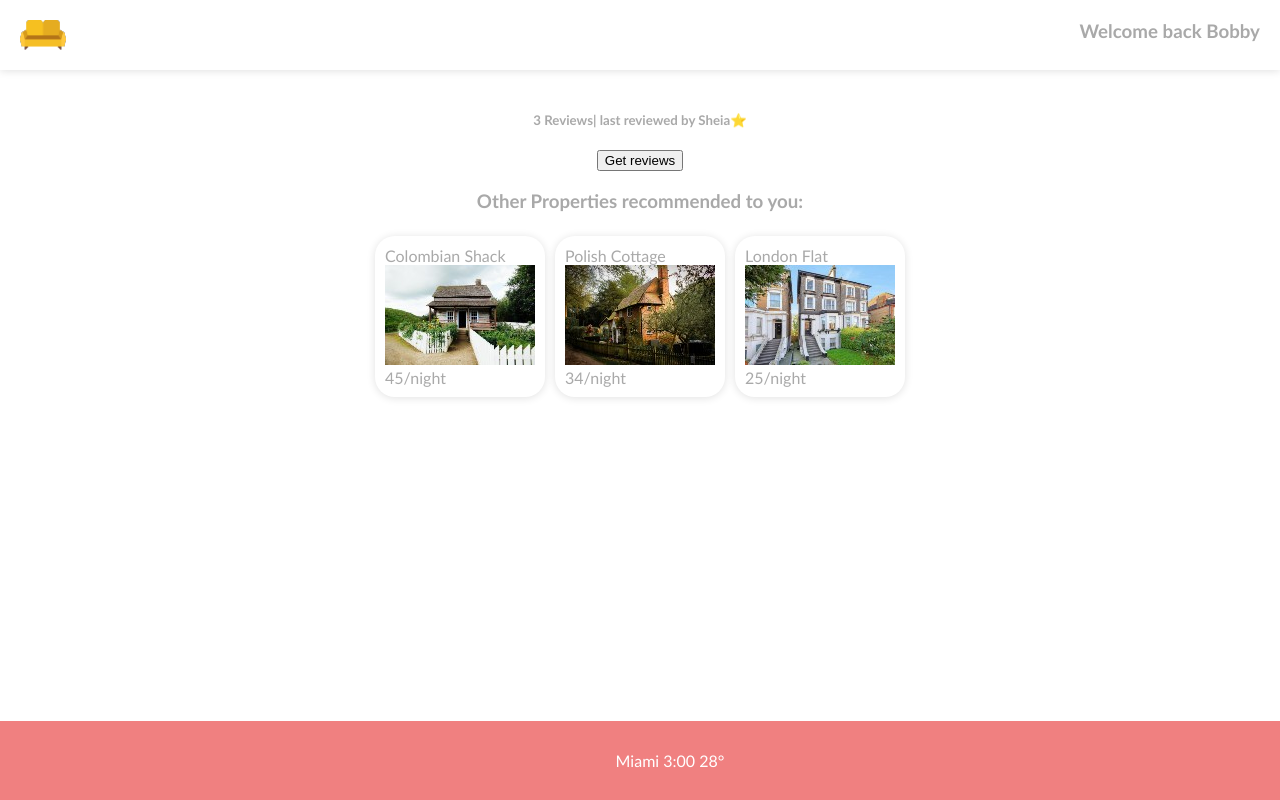
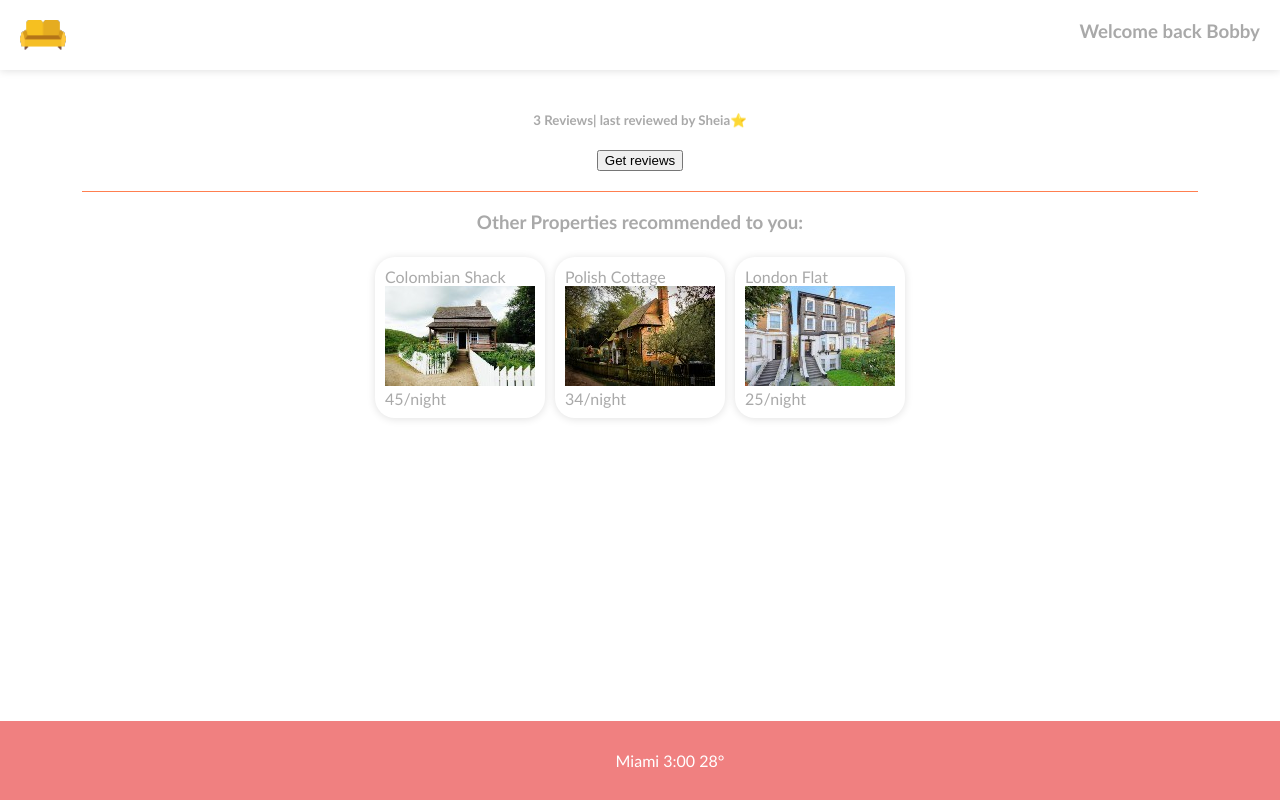
Before and after one commit to marlonleon01/Couch-Surfing, a website with bundled scripts: page public/index.html in a window 1280 px wide. Shown: the top 800 px of the page. Built offline with nearby package versions, Linux system fonts and the light colour scheme.

Commit message:
added styling for button and break space

```diff
--- a/public/index.css
+++ b/public/index.css
@@ -1,14 +1,7 @@
-html {
+body {
+  display: flex;
   margin: 0;
   padding: 0;
-  border: 0;
-  outline: 0;
-}
-
-body {
-  margin: 0;
-  padding: 0;
-  display: flex;
   font-family: 'Trebuchet MS', 'Lucida Sans Unicode', 'Lucida Grande', 'Lucida Sans', Arial;
   color: darkgrey;
   flex-direction: column;
@@ -64,3 +57,18 @@ body {
   padding: 30px;
   color: white;
 }
+
+.review-card {
+  padding: 10px;
+}
+
+.reviews {
+  display: flex;
+  padding: 10px;
+}
+
+.break {
+  height: 1px;
+  width: 90%;
+  background-color: coral;
+}
```
